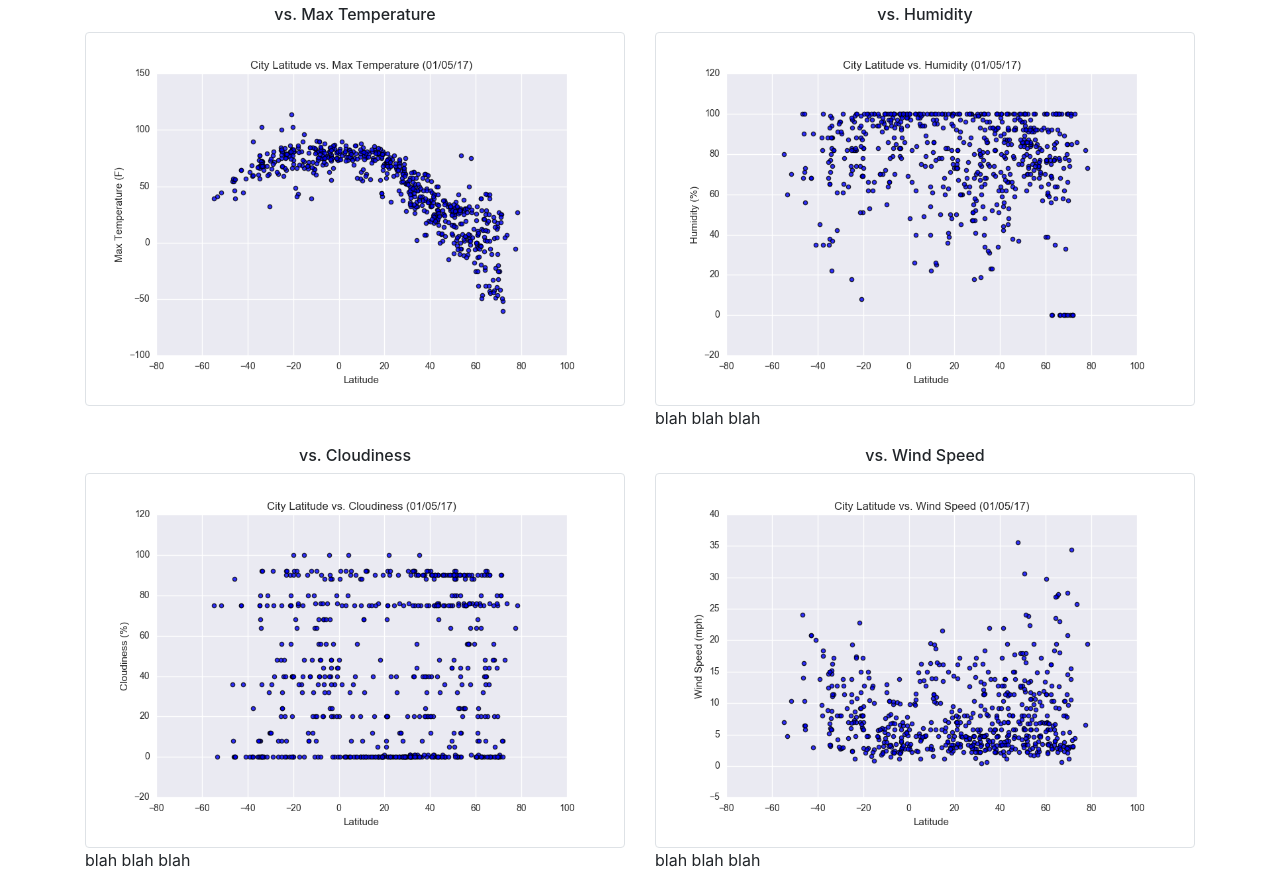
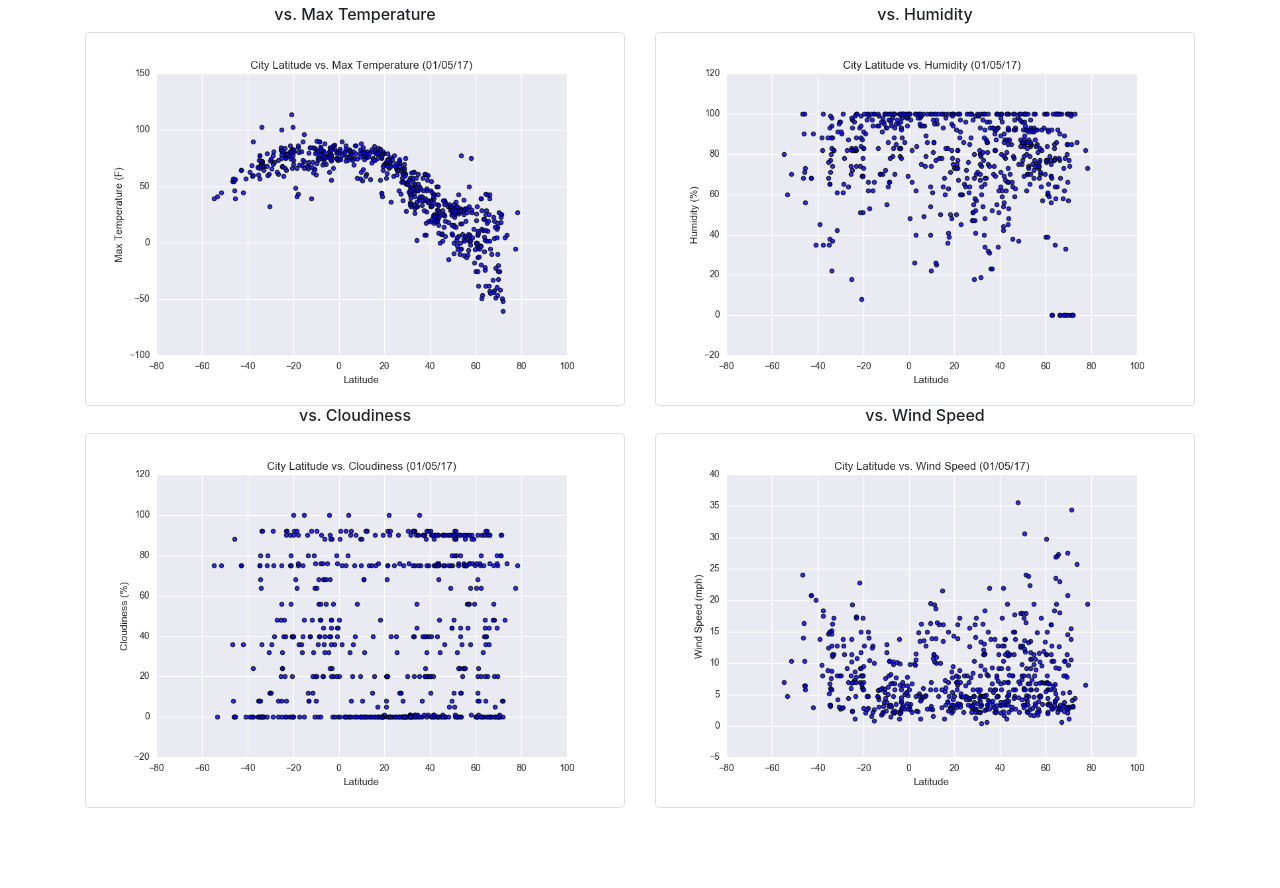
Before and after one commit to AmyWagarCinch/web-design-challenge, a plain HTML site: page comparison.html in a window 1280 px wide. Shown: the part 93-981 px from the top of the page. After the commit the page ends 901 px from the top, so only its background shows below. Drawn offline with nearby package versions, Linux system fonts and the light colour scheme.

Commit message:
modified comparisons page

```diff
--- a/comparison.html
+++ b/comparison.html
@@ -55,7 +55,7 @@
             <h6 class="text-center">vs. Humidity</h6>
               <div class="thumbnail">
                 <img src="Resources/assets/images/Fig2.png" alt="..." class="img-thumbnail">
-                <p>blah blah blah </p>
+
               </div>
 
           </div>
@@ -63,7 +63,7 @@
             <h6 class="text-center">vs. Cloudiness</h6>
               <div class="thumbnail">
                 <img src="Resources/assets/images/Fig3.png" alt="..." class="img-thumbnail">
-                <p>blah blah blah </p>
+
               </div>
 
           </div>
@@ -71,7 +71,7 @@
             <h6 class="text-center">vs. Wind Speed</h6>
             <div class="thumbnail">
               <img src="Resources/assets/images/Fig4.png" alt="..." class="img-thumbnail">
-              <p>blah blah blah </p>
+
             </div>
 
         </div>
```
